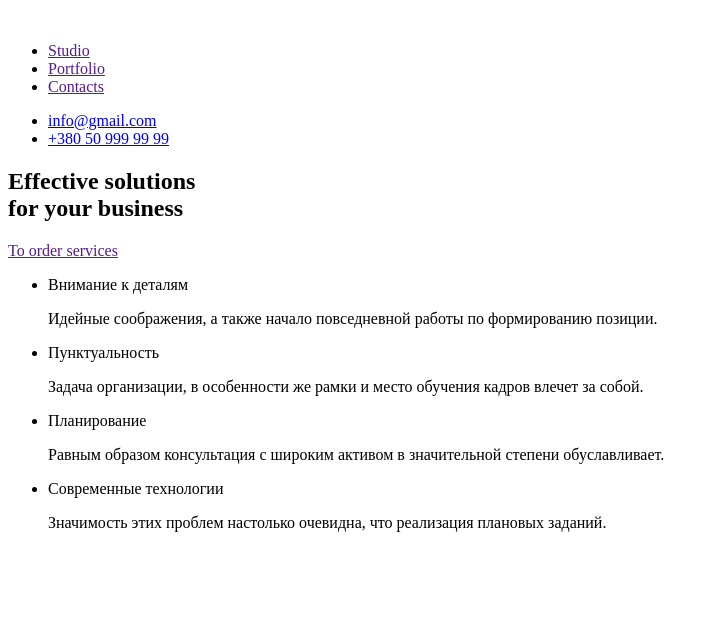
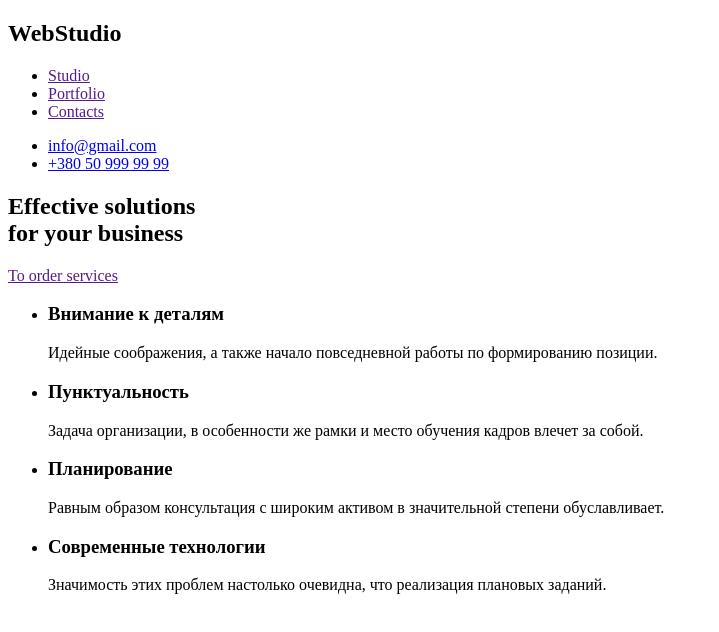
Before and after one commit to RomanNumbOne/github_tutorial, a plain HTML site: page index.html in a window 1280 px wide. Shown: the whole page, without its empty margins (0-719 px from the left). Drawn offline with Linux system fonts and the light colour scheme.

Commit message:
Update index.html

```diff
--- a/index.html
+++ b/index.html
@@ -7,12 +7,10 @@
     <title>Document</title>
 </head>
 <body>
+
     <header>
         <nav>
-            <a href="/">
-            <img src="" alt="">
-            </a>
-
+            <h2>WebStudio</h2>
             <ul>
                 <li><a href="">Studio</a></li>
                 <li><a href="">Portfolio</a></li>
@@ -23,9 +21,9 @@
                 <li><a href="mailo:">info@gmail.com</a></li>
                 <li><a href="tel:">+380 50 999 99 99</a></li>
             </ul>
+
         </nav>
     </header>
-
     <div>
         <section>
             <h1>Effective solutions <br/> for your business</h1>
@@ -34,20 +32,25 @@
     </div>
     <section>
         <ul>
-            <li>Внимание к деталям
+            <li>
+                <h3>Внимание к деталям</h3>
                 <p>Идейные соображения, а также начало повседневной работы по формированию позиции.</p>
             </li>
-            <li>Пунктуальность
+            <li>
+                <h3>Пунктуальность</h3>
                 <p>Задача организации, в особенности же рамки и место обучения кадров влечет за собой.
                 </p>
             </li>
-            <li>Планирование
+            <li>
+                <h3>Планирование</h3>
                 <p>Равным образом консультация с широким активом в значительной степени обуславливает.</p>
             </li>
-            <li>Современные технологии
+            <li>
+                <h3>Современные технологии</h3>
                 <p>Значимость этих проблем настолько очевидна, что реализация плановых заданий.</p>
             </li>
         </ul>
     </section>
+
 </body>
 </html>
```
